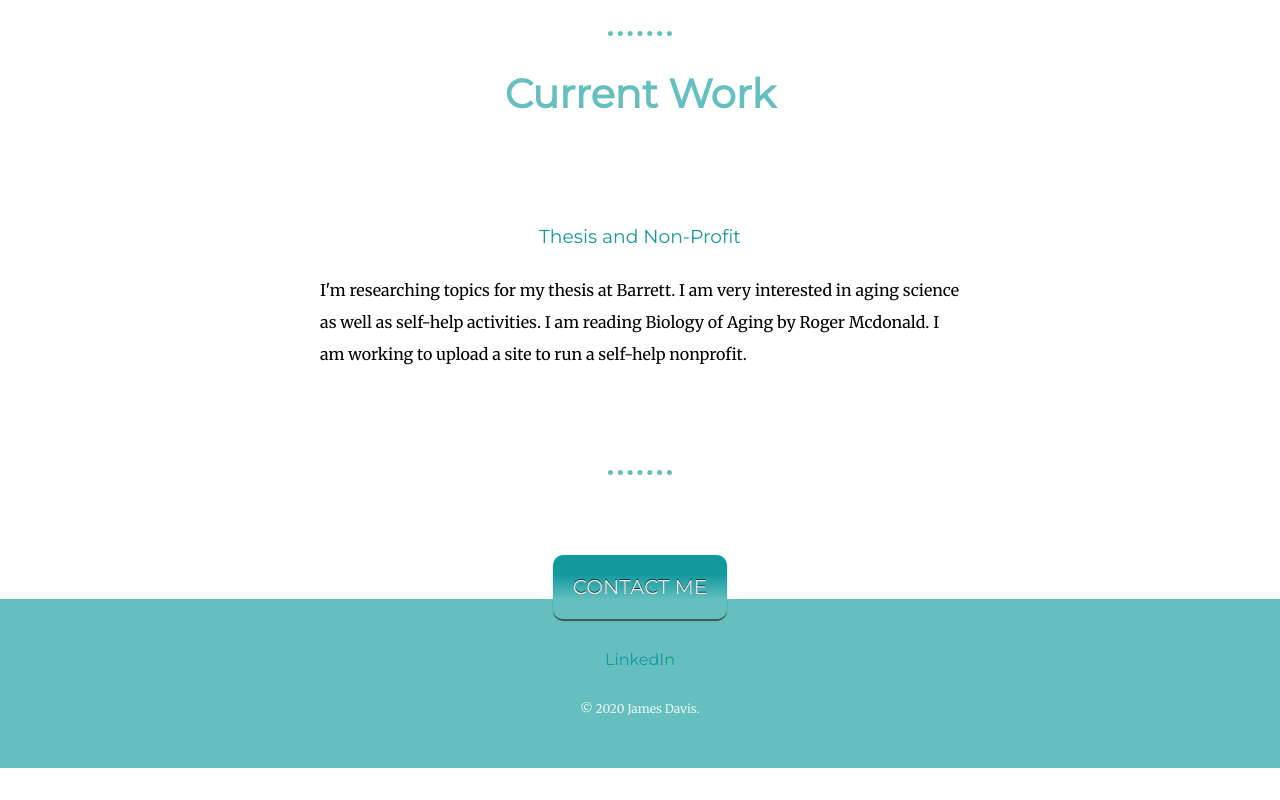
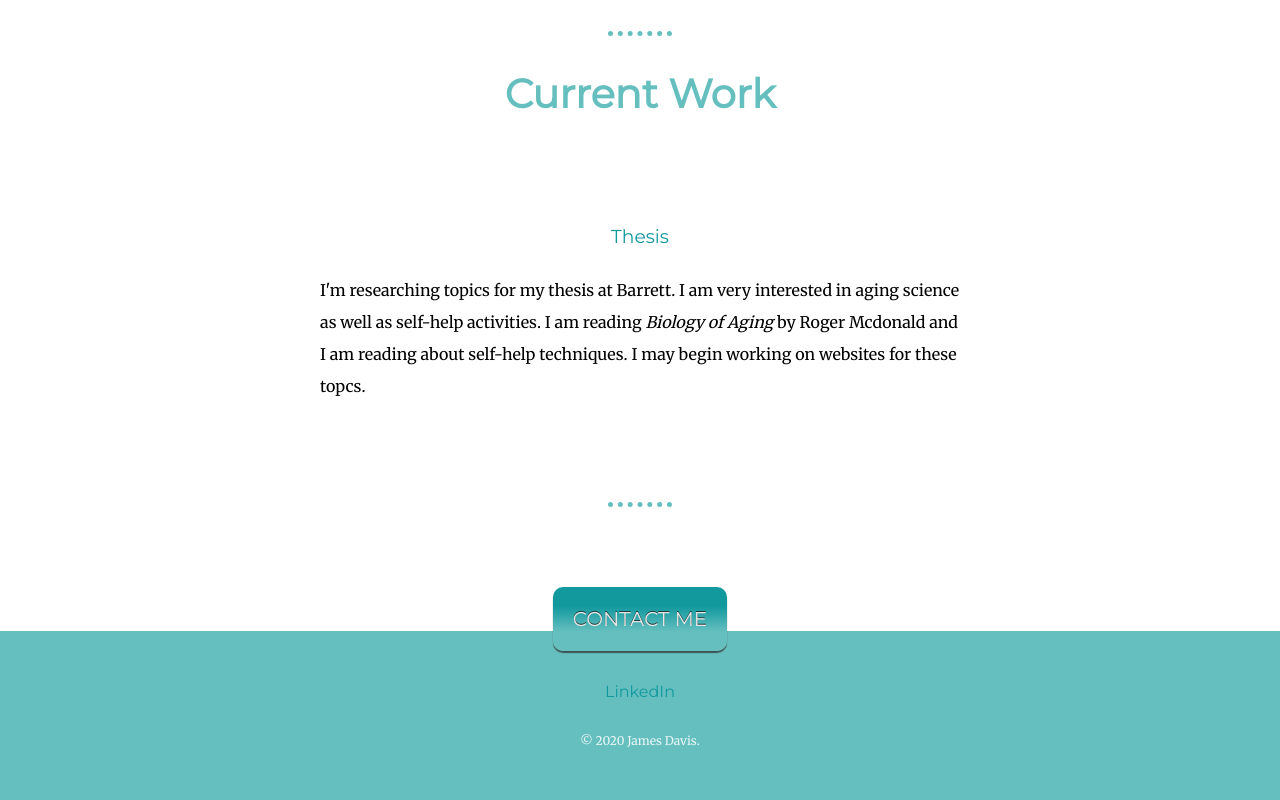
Before and after one commit to civilServant365/aboutme, a plain HTML site: page index.html in a window 1280 px wide. Shown: the part 2519-3319 px from the top of the page. Before the commit the page ends 3287 px from the top, so only its background shows below. Drawn offline with Linux system fonts and the light colour scheme.

Commit message:
Update index.html

```diff
--- a/index.html
+++ b/index.html
@@ -47,9 +47,9 @@
       <div class="currentwork">
       <h2 id="skillsheader">Current Work</h2>
               <div class="skill-row">
-                <h3>Thesis and Non-Profit</h3>
+                <h3>Thesis</h3>
                 <p>I'm researching topics for my thesis at Barrett. I am very interested in aging science as well as self-help activities.
-                  I am reading Biology of Aging by Roger Mcdonald. I am working to upload a site to run a self-help nonprofit.</p>
+                  I am reading <i>Biology of Aging</i> by Roger Mcdonald and I am reading about self-help techniques. I may begin working on websites for these topcs. </p>
 
         </div>
         </dvi>
```
